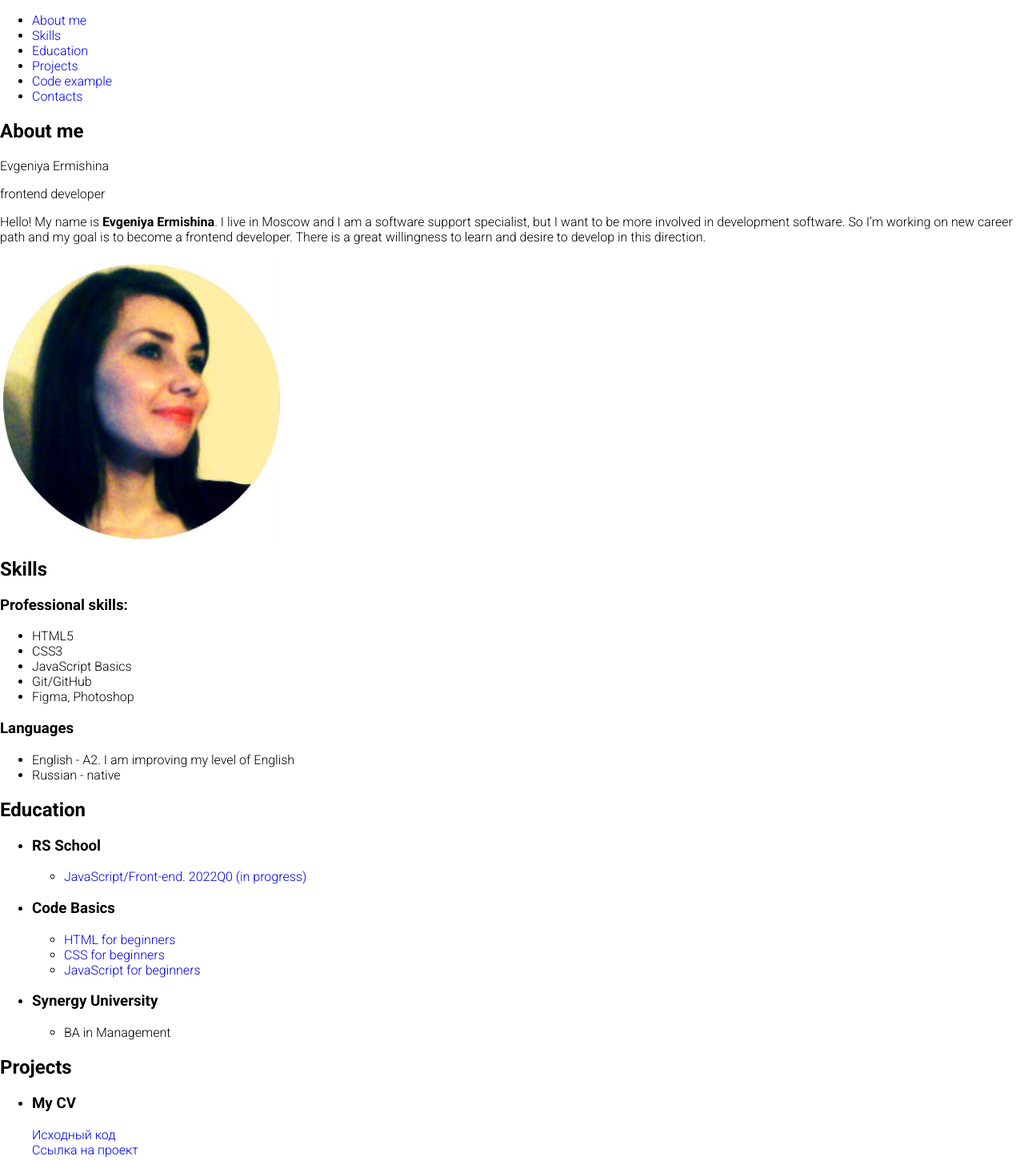
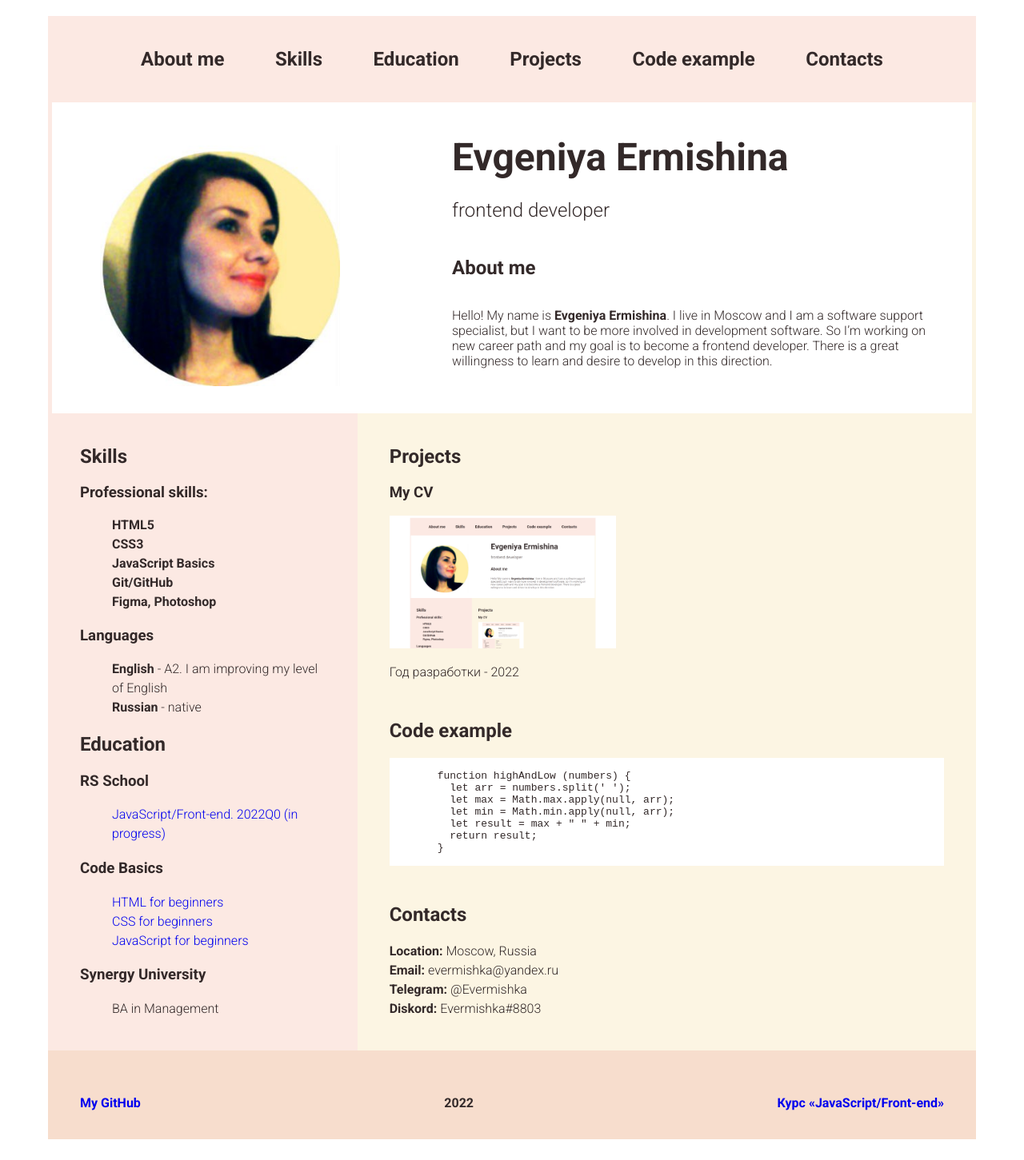
Before and after one commit to Evermishka/rsschool-cv, a plain HTML site: page index.html in a window 1280 px wide. Shown: the top 1451 px of the page at 80% size. After the commit the page ends 1425 px from the top, so only its background shows below. Drawn offline with Linux system fonts and the light colour scheme.

Commit message:
feat: add styles

```diff
--- a/index.html
+++ b/index.html
@@ -38,38 +38,42 @@
     <main class="main">
         <h1 class="visually-hidden">My CV</h1>
         <section id="about_me" class="about-me">
+            <div class="about-me__wrapper">
                 <h2>About me</h2>
-            <p>Evgeniya Ermishina</p>
-            <p>frontend developer</p>
+                <p class="about-me__name">Evgeniya Ermishina</p>
+                <p class="about-me__prof">frontend developer</p>
                 <p>Hello! My name is <strong>Evgeniya Ermishina</strong>. I live in Moscow and I am a software support specialist, but I want to be more involved in development software. So I’m working on new career path and my goal is to become a frontend developer. There is a great willingness to learn and desire to develop in this direction.</p>
-            <img src="assets/img/my_photo.jpg" alt="Evgeniya Ermishina">
+            </div>
+            <img class="about-me__img" src="assets/img/my_photo.jpg" width="300" height="300" alt="Evgeniya Ermishina">
         </section>
+        <div class="main__wrapper">
+            <div class="main__left-column">
                 <section id="skills" class="skills">
                     <h2 class="visualli-hidden">Skills</h2>
                     <section class="professional-skills">
                         <h3>Professional skills:</h3>
-                <ul>
-                    <li>HTML5</li>
-                    <li>CSS3</li>
-                    <li>JavaScript Basics</li>
-                    <li>Git/GitHub</li>
-                    <li>Figma, Photoshop</li>
+                        <ul class="professional-skills__list">
+                            <li><b>HTML5</b></li>
+                            <li><b>CSS3</b></li>
+                            <li><b>JavaScript Basics</b></li>
+                            <li><b>Git/GitHub</b></li>
+                            <li><b>Figma, Photoshop</b></li>
                         </ul>
                     </section>
                     <section class="languages">
                         <h3>Languages</h3>
-                <ul>
-                    <li>English - A2. I am improving my level of English</li>
-                    <li>Russian - native</li>
+                        <ul class="languages__list">
+                            <li><b>English</b> - A2. I am improving my level of English</li>
+                            <li><b>Russian</b> - native</li>
                         </ul>
                     </section>
                 </section>
                 <section id="education" class="education">
                     <h2>Education</h2>
-            <ul>
+                    <ul class="education__list">
                         <li>
                             <h3>RS School</h3>
-                    <ul>
+                            <ul class="education__items">
                                 <li>
                                     <a href="https://rs.school/js-stage0/">JavaScript/Front-end. 2022Q0 (in progress)</a>
                                 </li>
@@ -77,7 +81,7 @@
                         </li>
                         <li>
                             <h3>Code Basics</h3>
-                    <ul>
+                            <ul class="education__items">
                                 <li>
                                     <a href="https://code-basics.com/languages/html">HTML for beginners</a>
                                 </li>
@@ -91,52 +95,48 @@
                         </li>
                         <li>
                             <h3>Synergy University</h3>
-                    <ul>
+                            <ul class="education__items">
                                 <li>BA in Management</li>
                             </ul>
                         </li>
                     </ul>
                 </section>
+            </div>
+            <div class="main__right-column">
                 <section id="projects" class="projects">
                     <h2>Projects</h2>
-            <ul>
+                    <ul class="projects__list">
                         <li>
                             <h3>My CV</h3>
-                    <a href="https://github.com/Evermishka/rsschool-cv">Исходный код</a><br>
-                    <a href="https://evermishka.github.io/rsschool-cv">Ссылка на проект</a>
+                            <a href="https://github.com/Evermishka/rsschool-cv"><img src="assets/img/cv-screen.png" width="283" height="178" alt="Исходный код проекта"></a>
                             <p>Год разработки - 2022</p>
                         </li>
                     </ul>
                 </section>
                 <section id="code" class="code">
                     <h2>Code example</h2>
-            <pre>
-                <code>
+                    <pre class="code__example">
+                        <code >
 function highAndLow (numbers) {
   let arr = numbers.split(' ');
   let max = Math.max.apply(null, arr);
   let min = Math.min.apply(null, arr);
   let result = max + " " + min;
   return result;
-                       }
-                </code>
+}                        </code>
                     </pre>
                 </section>
                 <section id="contacts" class="contacts">
                     <h2>Contacts</h2>
-            <dl>
-                <dt>Location:</dt>
-                <dd>Moscow, Russia</dd>
-                <dt>Phone:</dt>
-                <dd>+7 925 8306336</dd>
-                <dt>E-mail:</dt>
-                <dd>evermishka@yandex.ru</dd>
-                <dt>Telegram:</dt>
-                <dd>@Evermishka</dd>
-                <dt>Discord:</dt>
-                <dd>Evermishka#8803</dd>
-            </dl>
+                    <ul class="contacts__list">
+                        <li><b>Location: </b>Moscow, Russia</li>
+                        <li><b>Email: </b>evermishka@yandex.ru</li>
+                        <li><b>Telegram: </b>@Evermishka</li>
+                        <li><b>Diskord: </b>Evermishka#8803</li>
+                    </ul>
                 </section>
+            </div>
+        </div>
     </main>
     <footer class="footer">
         <a href="https://github.com/Evermishka" class="my-github">My GitHub</a>
--- a/style.css
+++ b/style.css
@@ -1,8 +1,3 @@
-body {
-    min-width: 320px;
-    margin: 0;
-    font-family: 'Roboto', sans-serif;
-  }
 
 img {
     max-width: 100%;
@@ -12,6 +7,10 @@ img {
 a {
     text-decoration: none;
 }
+
+* {
+    box-sizing: border-box;
+  }
 
 .visually-hidden {
     position: absolute;
@@ -26,3 +25,143 @@ a {
     clip: rect(0 0 0 0);
     overflow: hidden;
 }
+
+.page {
+  min-width: 320px;
+  max-width: 1200px;
+  margin: 0 auto;
+  padding: 0 20px;
+  font-family: 'Roboto', sans-serif;
+  color: #332929;
+}
+
+.header {
+  margin-top: 20px;
+  padding-top: 40px;
+  padding-bottom: 40px;
+  background-color: #fce9e3;
+}
+
+.main-nav__list {
+  display: flex;
+  flex-wrap: wrap;
+  justify-content: space-between;
+  max-width: 80%;
+  margin: 0 auto;
+  padding: 0;
+  list-style: none;
+  font-size: 1.5rem;
+  font-weight: bold;
+}
+
+.main-nav__item a {
+  color: #332929;
+}
+
+.main-nav__item a:hover,
+.main-nav__item a:focus {
+  cursor: pointer;
+  color: #694f4f;
+}
+
+.about-me {
+  display: flex;
+  justify-content: space-between;
+  align-items: center;
+  border-left: 5px solid #fce9e3;
+  border-right: 5px solid #fcf5e3;
+}
+
+.about-me__wrapper {
+  padding: 40px;
+  padding-bottom: 60px;
+  max-width: 60%;
+  display: flex;
+  flex-direction: column;
+}
+
+.about-me__name,
+.about-me__prof {
+  order: -1;
+}
+
+.about-me__name {
+  margin: 0;
+  font-size: 3rem;
+  font-weight: bold;
+}
+
+.about-me__prof {
+  font-size: 1.5rem;
+}
+
+.about-me__img {
+  margin-left: 60px;
+  margin-right: 60px;
+  order: -1;
+}
+
+.main__wrapper {
+  display: grid;
+  grid-template-columns: 1fr 2fr;
+}
+
+.main__left-column,
+.main__right-column {
+  display: flex;
+  flex-direction: column;
+  justify-content: space-between;
+  margin-top: -20px;
+  padding: 40px;
+  padding-top: 20px;
+
+}
+
+.main__left-column {
+  background-color: #fce9e3;
+}
+
+.main__right-column {
+  background-color: #fcf5e3;
+}
+
+.professional-skills__list,
+.languages__list,
+.education__list,
+.education__items {
+  margin: 0;
+  list-style: none;
+  line-height: 1.5rem;
+}
+
+.education__list {
+  padding: 0;
+}
+
+.projects__list {
+  margin: 0;
+  padding: 0;
+  list-style: none;
+}
+
+.code__example {
+  padding-left: 60px;
+  background-color: #ffffff;
+}
+
+.contacts__list {
+  margin: 0;
+  padding: 0;
+  list-style: none;
+  line-height: 1.5rem;
+}
+
+.footer {
+  display: flex;
+  justify-content: space-between;
+  align-items: center;
+  padding: 40px;
+  padding-bottom: 20px;
+  font-weight: bold;
+  background-color: #f7ddcd;
+}
```
Also changed, not shown: assets/img/cv-screen.png (added). Lines whose indentation alone changed are shown as unchanged.
